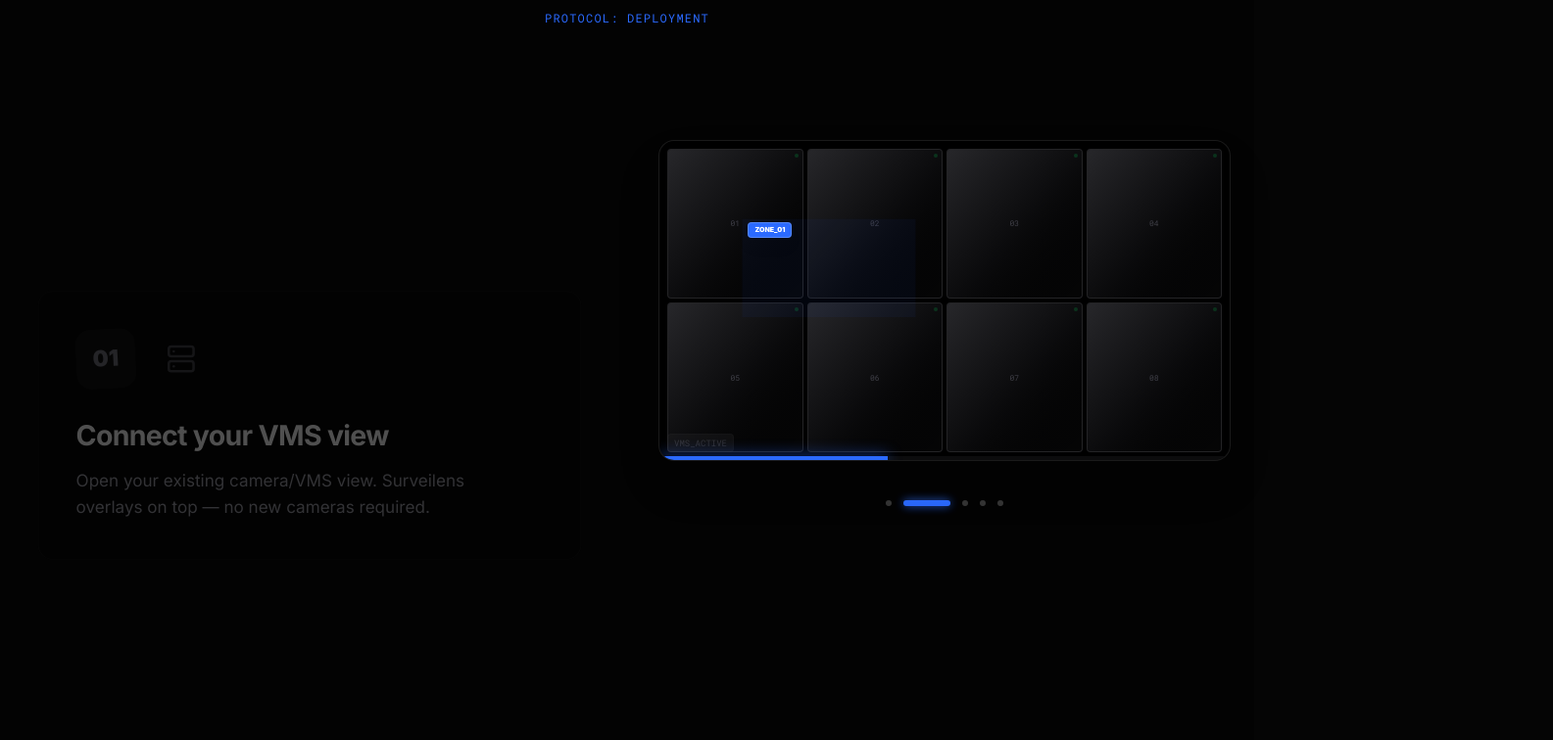
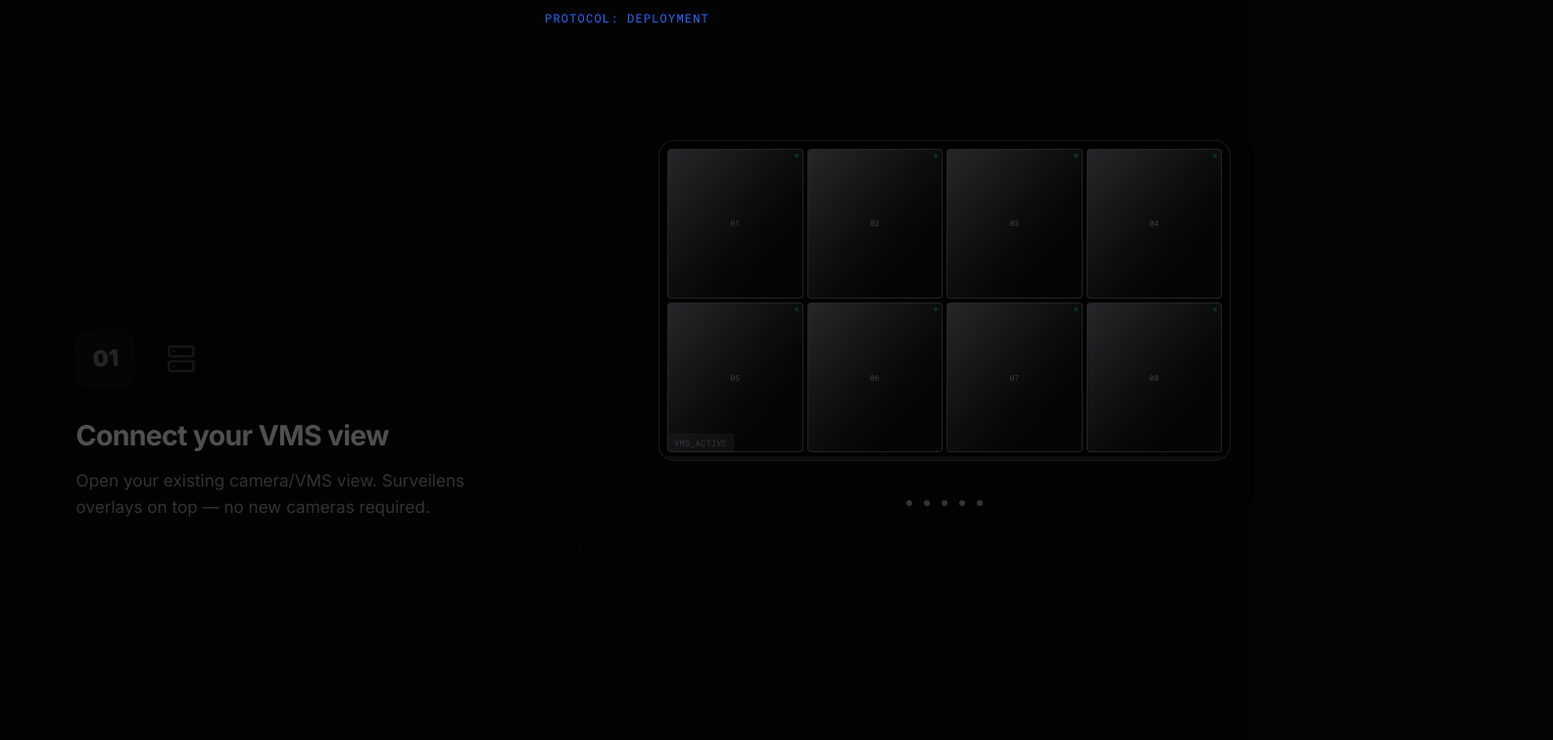
Before and after one commit to ajohn12151/SurveiLens-Website, a Next.js app: page / in a window 1280 px wide. Shown: the part 5080-5836 px from the top of the page at 98% size, 1585 px wide, since content can reach past the window. Built offline with nearby package versions, Linux system fonts and the light colour scheme.

Commit message:
Sync How to Start animations with scroll position using visibility tracking

```diff
--- a/src/components/sections/HowToUseScroll.tsx
+++ b/src/components/sections/HowToUseScroll.tsx
@@ -51,25 +51,35 @@ const STEPS: Step[] = [
     },
 ];
 
-const HowToUseVisual = ({ activeIndex, totalSteps, isMobile = false }: { activeIndex: number, totalSteps: number, isMobile?: boolean }) => {
+const HowToUseVisual = ({ activeIndex, currentStep, totalSteps, isMobile = false }: { activeIndex: number, currentStep: number, totalSteps: number, isMobile?: boolean }) => {
     // Cinematic Step 1 logic: Show black for 1000ms, then reveal grid
+    // For mobile, we use a local ref because each card has its own visual component
     const [isRevealed, setIsRevealed] = useState(false);
+    const containerRef = useRef<HTMLDivElement>(null);
 
     useEffect(() => {
-        if (activeIndex === 0) {
-            setIsRevealed(false);
+        // If this specific visual component is the active one in the scroll sequence
+        if (activeIndex === currentStep) {
+            // Delay the reveal for Step 1 aesthetic
             const timer = setTimeout(() => setIsRevealed(true), 1000);
             return () => clearTimeout(timer);
+        } else if (activeIndex > currentStep) {
+            // Already passed this step, keep it revealed but static
+            setIsRevealed(true);
         } else {
-            setIsRevealed(true);
+            // Step not reached yet or inactive
+            setIsRevealed(false);
         }
-    }, [activeIndex]);
+    }, [activeIndex, currentStep]);
 
     return (
-        <div className={cn(
+        <div
+            ref={containerRef}
+            className={cn(
                 "relative w-full rounded-2xl border border-white/10 bg-black overflow-hidden shadow-2xl transition-all duration-700 mx-auto",
                 isMobile ? "aspect-[16/10]" : "aspect-video"
-        )}>
+            )}
+        >
             {/* --- BASE: Camera Mosaic Grid (Cinematic Reveal) --- */}
             <div className={cn(
                 "absolute inset-0 grid gap-1 p-2 transition-all duration-1000 ease-out",
@@ -121,7 +131,7 @@ const HowToUseVisual = ({ activeIndex, totalSteps, isMobile = false }: { activeI
 
                 {/* --- Step 2: SVG Zone Drawing --- */}
                 <div className={cn(
-                    "absolute inset-0 transition-all duration-700",
+                    "absolute inset-0 transition-opacity duration-700",
                     activeIndex >= 1 ? "opacity-100 translate-y-0" : "opacity-0 translate-y-2 pointer-events-none"
                 )}>
                     <svg className="absolute inset-0 w-full h-full" viewBox="0 0 100 100" preserveAspectRatio="none">
@@ -159,7 +169,7 @@ const HowToUseVisual = ({ activeIndex, totalSteps, isMobile = false }: { activeI
                                 activeIndex >= 2 ? "bg-surveilens-blue" : "bg-zinc-800"
                             )} style={{ transitionDelay: `${idx * 150}ms` }}>
                                 <div className={cn(
-                                    "absolute top-0.5 w-2 h-2 rounded-full bg-white transition-all duration-500",
+                                    "absolute top-0.5 w-2 h-2 rounded-full bg-white transition-all duration-500 shadow-md",
                                     activeIndex >= 2 ? "left-[14px]" : "left-0.5"
                                 )} />
                             </div>
@@ -193,7 +203,7 @@ const HowToUseVisual = ({ activeIndex, totalSteps, isMobile = false }: { activeI
                     activeIndex >= 4 ? "opacity-100 translate-y-0" : "opacity-0 translate-y-6"
                 )}>
                     <div className="flex gap-1.5">
-                        <button className="flex-1 py-2 text-[8px] font-black uppercase tracking-tight bg-zinc-900 text-zinc-500 rounded-lg border border-white/5 transition-all hover:text-white">
+                        <button className="flex-1 py-2 text-[8px] font-black uppercase tracking-tight bg-zinc-900 text-zinc-500 rounded-lg border border-white/5 transition-colors hover:text-white">
                             DISMISS
                         </button>
                         <button className="flex-[2] py-2 text-[8px] font-black uppercase tracking-tight bg-surveilens-blue text-white rounded-lg shadow-lg border border-white/10 transition-all hover:bg-blue-600">
@@ -204,7 +214,7 @@ const HowToUseVisual = ({ activeIndex, totalSteps, isMobile = false }: { activeI
             </div>
 
             {/* --- Initialization Overlay (Cinematic Step 1) --- */}
-            {activeIndex === 0 && !isRevealed && (
+            {currentStep === 0 && activeIndex === 0 && !isRevealed && (
                 <div className="absolute inset-0 bg-black z-[25] flex items-center justify-center">
                     <div className="flex flex-col items-center gap-3 animate-fade-in">
                         <div className="relative h-1 w-32 sm:w-48 bg-white/5 rounded-full overflow-hidden">
@@ -220,29 +230,43 @@ const HowToUseVisual = ({ activeIndex, totalSteps, isMobile = false }: { activeI
                 </div>
             )}
 
-            {/* Base Progress Indicator */}
+            {/* Base Progress Indicator - Only on Desktop sticky visual */}
+            {!isMobile && (
                 <div className="absolute bottom-0 left-0 right-0 h-1 bg-zinc-900/50 z-50">
                     <div
                         className="h-full bg-surveilens-blue transition-all duration-700 shadow-[0_0_15px_rgba(43,106,255,1)]"
                         style={{ width: `${((activeIndex + 1) / totalSteps) * 100}%` }}
                     />
                 </div>
+            )}
         </div>
     )
 }
 
 export const HowToUseScroll = () => {
-    const [activeIndex, setActiveIndex] = useState(0);
+    // Start at -1 to prevent premature animation
+    const [activeIndex, setActiveIndex] = useState(-1);
+    const sectionRef = useRef<HTMLDivElement>(null);
     const cardRefs = useRef<(HTMLDivElement | null)[]>([]);
 
-    // Scroll tracking
+    // Use IntersectionObserver for mobile cards to trigger their own animations
+    const [visibleSteps, setVisibleSteps] = useState<number[]>([]);
+
     useEffect(() => {
+        // Desktop scroll logic
         const handleScroll = () => {
-            if (window.innerWidth < 1024) return; // Disable scroll tracking on mobile
+            if (window.innerWidth < 1024) return;
 
             const viewportCenter = window.innerHeight / 2;
-            let closestIndex = 0;
+            let closestIndex = -1;
             let closestDistance = Infinity;
+
+            // Only track if the section is in the viewport
+            const sectionRect = sectionRef.current?.getBoundingClientRect();
+            if (!sectionRect || sectionRect.top > window.innerHeight || sectionRect.bottom < 0) {
+                if (activeIndex !== -1) setActiveIndex(-1);
+                return;
+            }
 
             cardRefs.current.forEach((card, index) => {
                 if (!card) return;
@@ -250,22 +274,49 @@ export const HowToUseScroll = () => {
                 const cardCenter = rect.top + rect.height / 2;
                 const distance = Math.abs(cardCenter - viewportCenter);
 
-                if (distance < closestDistance) {
+                if (distance < closestDistance && distance < viewportCenter) {
                     closestDistance = distance;
                     closestIndex = index;
                 }
             });
 
+            if (closestIndex !== activeIndex) {
                 setActiveIndex(closestIndex);
+            }
         };
+
+        // Mobile intersection observer
+        const observers: IntersectionObserver[] = [];
+        if (window.innerWidth < 1024) {
+            cardRefs.current.forEach((card, index) => {
+                if (!card) return;
+                const observer = new IntersectionObserver(
+                    ([entry]) => {
+                        if (entry.isIntersecting) {
+                            setVisibleSteps(prev => [...new Set([...prev, index])]);
+                        }
+                    },
+                    { threshold: 0.6 } // Card must be 60% visible to trigger
+                );
+                observer.observe(card);
+                observers.push(observer);
+            });
+        }
 
         window.addEventListener("scroll", handleScroll, { passive: true });
         handleScroll();
-        return () => window.removeEventListener("scroll", handleScroll);
-    }, []);
+        return () => {
+            window.removeEventListener("scroll", handleScroll);
+            observers.forEach(o => o.disconnect());
+        };
+    }, [activeIndex]);
 
     return (
-        <section id="howToUse" className="relative py-24 min-h-screen bg-black/40">
+        <section
+            id="howToUse"
+            ref={sectionRef}
+            className="relative py-24 min-h-screen bg-black/40"
+        >
             {/* Section Header */}
             <div className="text-center pb-12 px-6">
                 <span className="text-xs font-mono text-surveilens-blue uppercase tracking-widest mb-4 block">
@@ -318,7 +369,11 @@ export const HowToUseScroll = () => {
                     {/* Right: Sticky Stage */}
                     <div className="sticky top-[20vh] h-[60vh] flex items-center">
                         <div className="w-full">
-                            <HowToUseVisual activeIndex={activeIndex} totalSteps={STEPS.length} />
+                            <HowToUseVisual
+                                activeIndex={activeIndex}
+                                currentStep={activeIndex} // On desktop, visual is unified
+                                totalSteps={STEPS.length}
+                            />
 
                             {/* Step Indicator */}
                             <div className="flex justify-center gap-3 mt-10">
@@ -343,12 +398,18 @@ export const HowToUseScroll = () => {
                     {STEPS.map((step, i) => (
                         <div
                             key={step.id}
+                            ref={(el) => { if (cardRefs.current) cardRefs.current[i] = el; }}
                             className="space-y-8 opacity-0 animate-[fade-in-up_1s_ease-out_forwards]"
                             style={{ animationDelay: `${i * 150}ms` }}
                         >
-                            {/* Mobile Visual - focused view for this specific step */}
+                            {/* Mobile Visual - each card has its own local reveal state via visibleSteps */}
                             <div className="px-2">
-                                <HowToUseVisual activeIndex={i} totalSteps={STEPS.length} isMobile={true} />
+                                <HowToUseVisual
+                                    activeIndex={visibleSteps.includes(i) ? i : -1}
+                                    currentStep={i}
+                                    totalSteps={STEPS.length}
+                                    isMobile={true}
+                                />
                             </div>
 
                             <div className="p-8 rounded-3xl bg-zinc-900/60 border border-white/10 mx-2 shadow-2xl backdrop-blur-md relative overflow-hidden group">
```
Lines whose indentation alone changed are shown as unchanged.
